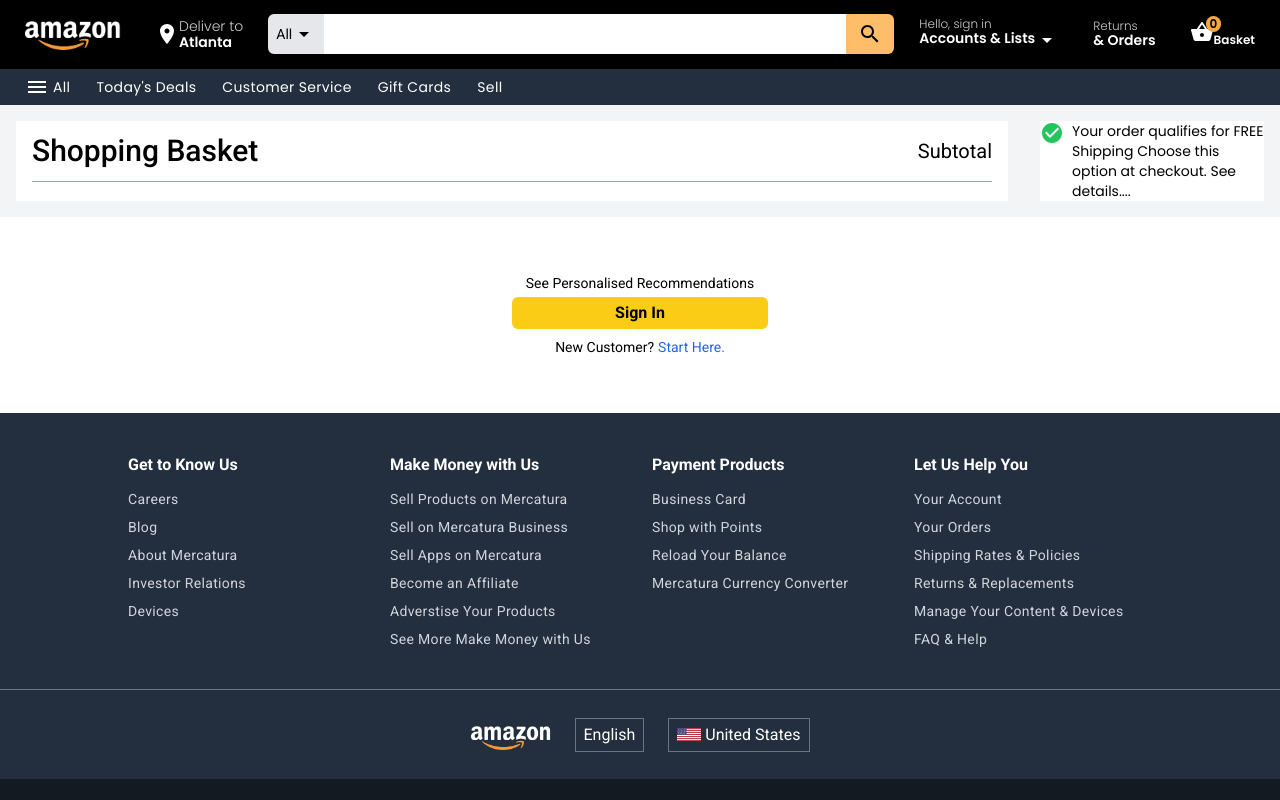
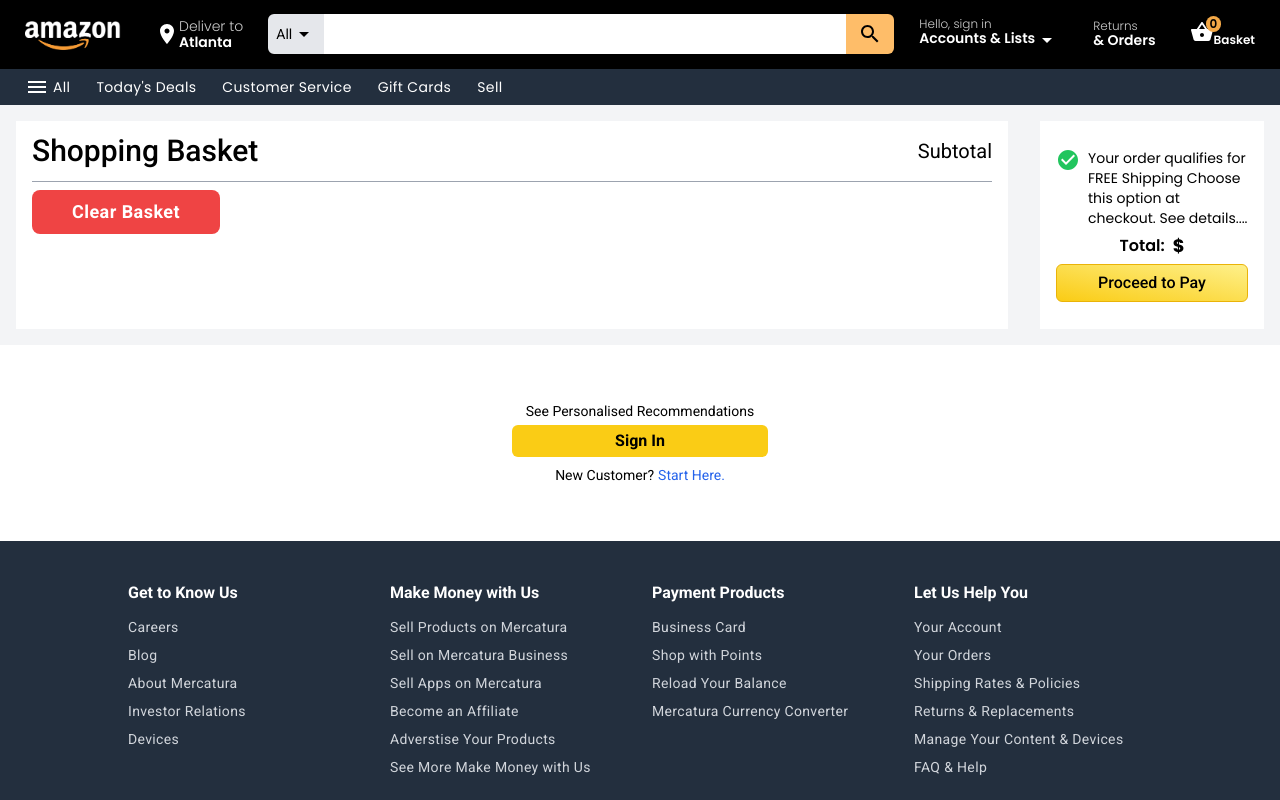
Before and after one commit to ronxldz/capstone-v2, a React (Vite) app: page /basket in a window 1280 px wide. Shown: the top 800 px of the page. Built offline with nearby package versions, Linux system fonts and the light colour scheme.

Commit message:
finishing touches on the basket component

```diff
--- a/src/App.jsx
+++ b/src/App.jsx
@@ -1,5 +1,5 @@
 import React from "react";
-import { BrowserRouter as Router, Route, Routes } from "react-router-dom";
+import { Route, Routes } from "react-router-dom";
 import Header from "./components/header/Header";
 import Banner from "./components/home/Banner";
 import Footer from "./components/footer/Footer";
@@ -18,7 +18,6 @@ function Home() {
 
 function App() {
   return (
-    <Router>
     <div className="font-bodyFont bg-gray-100">
       <Header />
       <Routes>
@@ -28,7 +27,6 @@ function App() {
       </Routes>
       <Footer />
     </div>
-    </Router>
   );
 }
 
--- a/src/components/redux/Slice.jsx
+++ b/src/components/redux/Slice.jsx
@@ -15,8 +15,34 @@ export const slice = createSlice({
         item.quantity += action.payload.quantity;
       } else state.products.push(action.payload);
     },
+    incrementQuantity: (state, action) => {
+      const item = state.products.find((item) => item.id === action.payload);
+      item.quantity++;
+    },
+    decrementQuantity: (state, action) => {
+      const item = state.products.find((item) => item.id === action.payload);
+      if (item.quantity === 1) {
+        item.quantity = 1;
+      } else {
+        item.quantity--;
+      }
+    },
+    deleteItem: (state, action) => {
+      state.products = state.products.filter(
+        (item) => item.id !== action.payload
+      );
+    },
+    resetCart: (state) => {
+      state.products = [];
+    },
   },
 });
 
-export const { addToBasket } = slice.actions;
+export const {
+  addToBasket,
+  deleteItem,
+  resetCart,
+  decrementQuantity,
+  incrementQuantity,
+} = slice.actions;
 export default slice.reducer;
--- a/src/main.jsx
+++ b/src/main.jsx
@@ -5,11 +5,14 @@ import { Provider } from "react-redux";
 import { store } from "./components/redux/Store.jsx";
 import App from "./App.jsx";
 import "./index.css";
+import { BrowserRouter } from "react-router-dom";
 
 ReactDOM.createRoot(document.getElementById("root")).render(
   <React.StrictMode>
-    <Provider store={store}>
-      <App />
-    </Provider>
+    <BrowserRouter>
+      <Provider store={store}>
+        <App />
+      </Provider>
+    </BrowserRouter>
   </React.StrictMode>
 );
--- a/src/pages/Basket.jsx
+++ b/src/pages/Basket.jsx
@@ -1,9 +1,25 @@
-import React from "react";
-import { useSelector } from "react-redux";
+import React, { useEffect, useState } from "react";
+import { useDispatch, useSelector } from "react-redux";
 import CheckCircleIcon from "@mui/icons-material/CheckCircle";
+import {
+  decrementQuantity,
+  deleteItem,
+  incrementQuantity,
+  resetCart,
+} from "../components/redux/Slice";
 
 function Basket() {
+  const dispatch = useDispatch();
   const products = useSelector((state) => state.sliceReducer.products);
+  const [totalPrice, setTotalPrice] = useState("");
+  useEffect(() => {
+    window.scrollTo(0, 0);
+    let total = 0;
+    products.map((item) => {
+      total += item.price * item.quantity;
+      return setTotalPrice(total.toFixed(2));
+    });
+  }, [products]);
   return (
     <div className="w-full bg-gray-100 p-4">
       <div className="container mx-auto h-auto grid grid-cols-5 gap-8">
@@ -25,38 +41,53 @@ function Basket() {
                       alt="ProductImgs"
                     />
                   </div>
-                  <div className="w-3/5">
+                  <div className="w-4/5">
                     <h2 className="font-semibold text-lg">{item.title}</h2>
-                    <p className="text-sm">{item.description}</p>
+                    <p className="text-sm">
+                      {item.description.substring(0, 150)}...
+                    </p>
                     <p className="text-base">
                       Unit Price{" "}
                       <span className="font-semibold">${item.price}</span>
                     </p>
                     <div className="bg-[#F0F2F2] flex justify-center items-center gap-1 w-24 py-1 text-center drop-shadow-lg rounded-md">
                       <p>Qty:</p>
-                      <p className="cursor-pointer bg-gray-200 px-1 rounded-md hover:bg-gray-400 duration-300">
+                      <p
+                        onClick={() => dispatch(decrementQuantity(item.id))}
+                        className="cursor-pointer bg-gray-200 px-1 rounded-md hover:bg-gray-400 duration-300">
                         -
                       </p>
                       <p>{item.quantity}</p>
-                      <p className="cursor-pointer bg-gray-200 px-1 rounded-md hover:bg-gray-400 duration-300">
+                      <p
+                        onClick={() => dispatch(incrementQuantity(item.id))}
+                        className="cursor-pointer bg-gray-200 px-1 rounded-md hover:bg-gray-400 duration-300">
                         +
                       </p>
                     </div>
-                    <button className="bg-red-500 w-36 py-1 rounded-lg text-white mt-2 hover:bg-red-700 active:bg-red-900 duration-300">
+                    <button
+                      onClick={() => dispatch(deleteItem(item.id))}
+                      className="bg-red-500 w-36 py-1 rounded-lg text-white mt-2 hover:bg-red-700 active:bg-red-900 duration-300">
                       Delete Item
                     </button>
                   </div>
                   <div>
                     <p className="text-lg font-titleFont font-semibold">
-                      {item.price * item.quantity}
+                      ${item.price * item.quantity}
                     </p>
                   </div>
                 </div>
               </div>
             ))}
           </div>
+          <div className="w-full py-2">
+            <button
+              onClick={() => dispatch(resetCart())}
+              className="px-10 py-2 bg-red-500 hover:bg-red-600 active:bg-red-500 text-white rounded-lg font-titleFont font-semibold text-lg tracking-wide">
+              Clear Basket
+            </button>
+          </div>
         </div>
-        <div className="w-full h-full bg-white col-span-1">
+        <div className="w-full h-52 bg-white col-span-1 flex flex-col justify-center items-center p-4">
           <div>
             <p className="flex gap-2 items-start text-sm">
               <span>
@@ -66,6 +97,14 @@ function Basket() {
               checkout. See details....
             </p>
           </div>
+          <div>
+            <p className="font-semibold px-10 py-1 flex items-center gap-2 justify-between">
+              Total: <span className="text-lg font-bold">${totalPrice}</span>
+            </p>
+          </div>
+          <button className="w-full font-titleFont font-medium text-base bg-gradient-to-tr from-yellow-400 to-yellow-200 border hover:from-yellow-300 hover:to-yellow border-yellow-500 hover:border-yellow-700 active:bg-gradient-to-bl active:from-yellow-400 active:to-yellow-500 duration-200 py-1.5 rounded-md mt- ">
+            Proceed to Pay
+          </button>
         </div>
       </div>
     </div>
```
Lines whose indentation alone changed are shown as unchanged.
